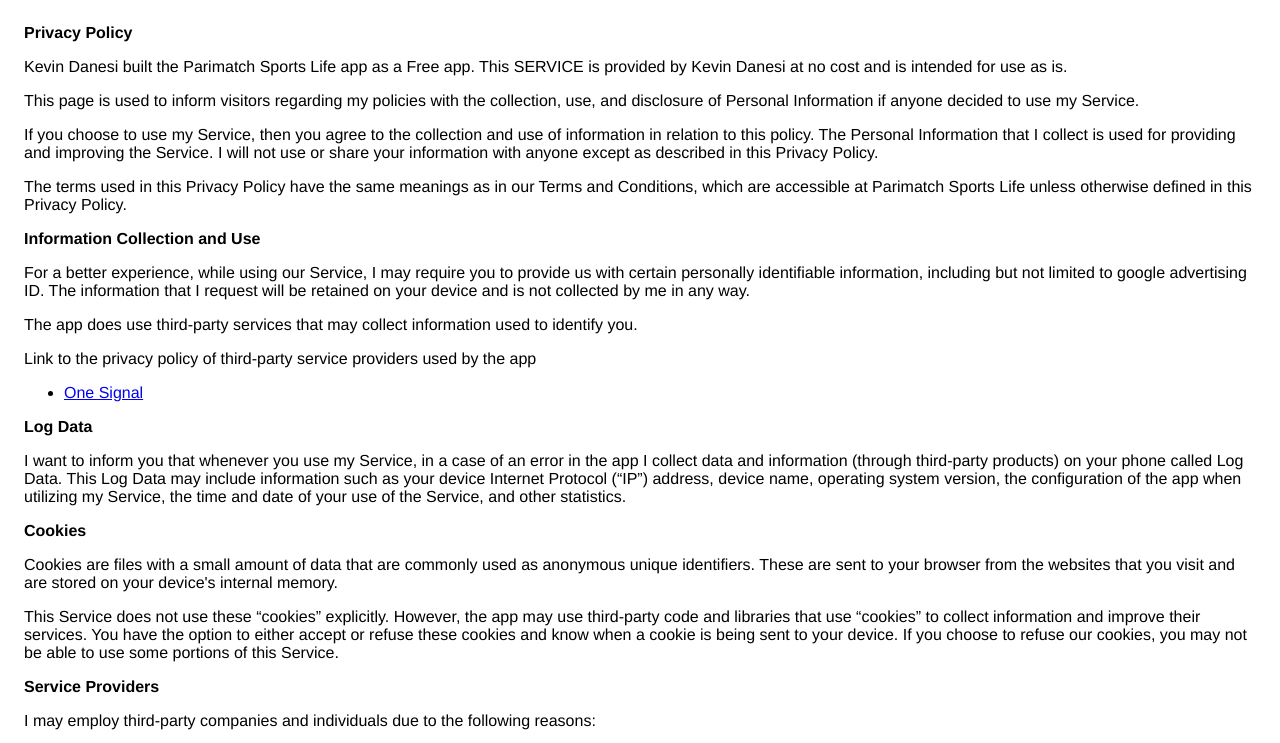
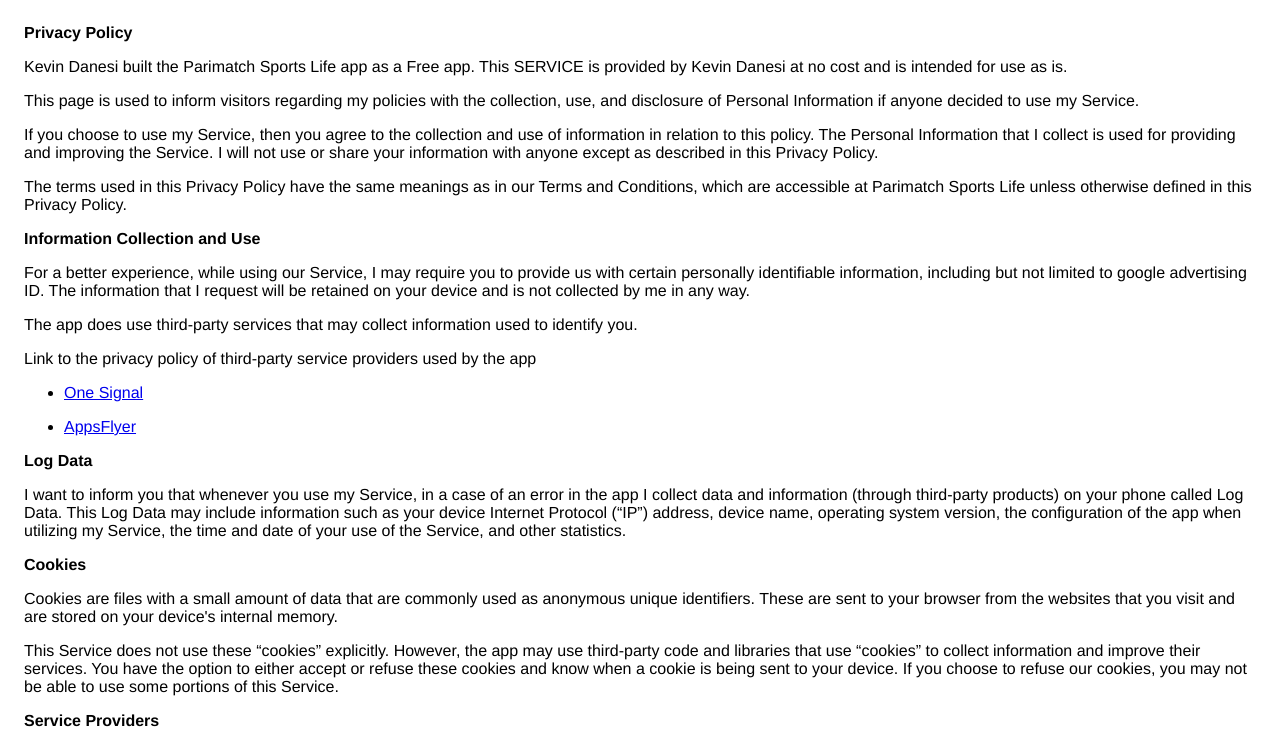
Before and after one commit to parimatchsportslife/parimatchsportslife.github.io, a plain HTML site: page page1.html in a window 1280 px wide. Shown: the top 743 px of the page. Drawn offline with Linux system fonts and the light colour scheme.

Commit message:
Add files via upload

```diff
--- a/page1.html
+++ b/page1.html
@@ -37,7 +37,8 @@
                   </p> <p>
                     Link to the privacy policy of third-party service providers used
                     by the app
-                  </p> <ul><!----><!----><!----><!----><!----><!----><!----><!----><!----><!----><!----><!----><!----><!----><li><a href="https://onesignal.com/privacy_policy" target="_blank" rel="noopener noreferrer">One Signal</a></li><!----><!----><!----><!----><!----><!----><!----><!----><!----><!----><!----><!----><!----><!----></ul></div> <p><strong>Log Data</strong></p> <p>
+                  </p> <ul><!----><!----><!----><!----><!----><!----><!----><!----><!----><!----><!----><!----><!----><!----><li><a href="https://onesignal.com/privacy_policy" target="_blank" rel="noopener noreferrer">One Signal</a></li><!----><!----><!----><!----><!----><!----><!----><!----><!----><!----><!----><!----><!----><!----></ul>
+                  <ul><!----><!----><!----><!----><!----><!----><!----><!----><!----><!----><!----><!----><!----><!----><li><a href="https://www.appsflyer.com/legal/privacy-policy" target="_blank" rel="noopener noreferrer">AppsFlyer</a></li><!----><!----><!----><!----><!----><!----><!----><!----><!----><!----><!----><!----><!----><!----></ul></div> <p><strong>Log Data</strong></p> <p>
                   I want to inform you that whenever you
                   use my Service, in a case of an error in the app
                   I collect data and information (through third-party
```
